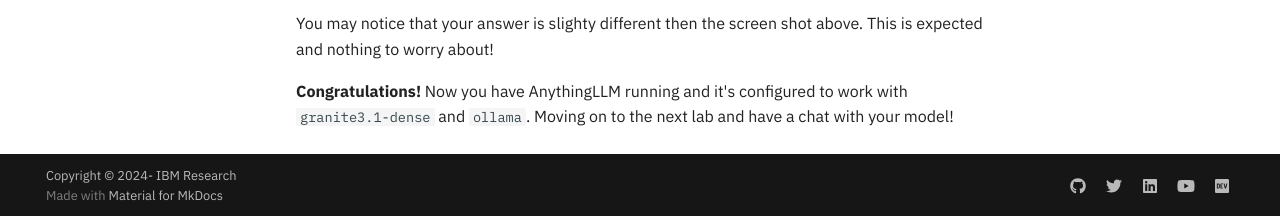
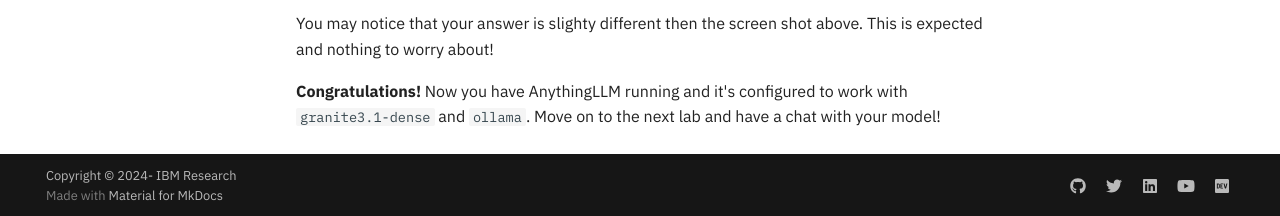
Before and after one commit to IBM/opensource-ai-workshop, an MkDocs documentation site: the page built from docs/lab-1/README.md, in a window 1280 px wide and 900 px high, scrolled down 2372 px. Shown: the part 681-897 px from the top of the window. Built offline with MkDocs 1.6.1 and Material for MkDocs 9.7.7, drawn with Linux system fonts in a browser that asks for light colours; comment, search, counter and statistics services are not loaded.

Commit message:
Fix typo
Signed-off-by: Rafael Vasquez <rafvasq21@gmail.com>

```diff
--- a/docs/lab-1/README.md
+++ b/docs/lab-1/README.md
@@ -41,4 +41,4 @@
 
 You may notice that your answer is slighty different then the screen shot above. This is expected and nothing to worry about!
 
-**Congratulations!** Now you have AnythingLLM running and it's configured to work with `granite3.1-dense` and `ollama`. Moving on to the next lab and have a chat with your model!
+**Congratulations!** Now you have AnythingLLM running and it's configured to work with `granite3.1-dense` and `ollama`. Move on to the next lab and have a chat with your model!
```
Also changed, not shown: other parts of docs/lab-1/README.md (+1 -1 lines).
